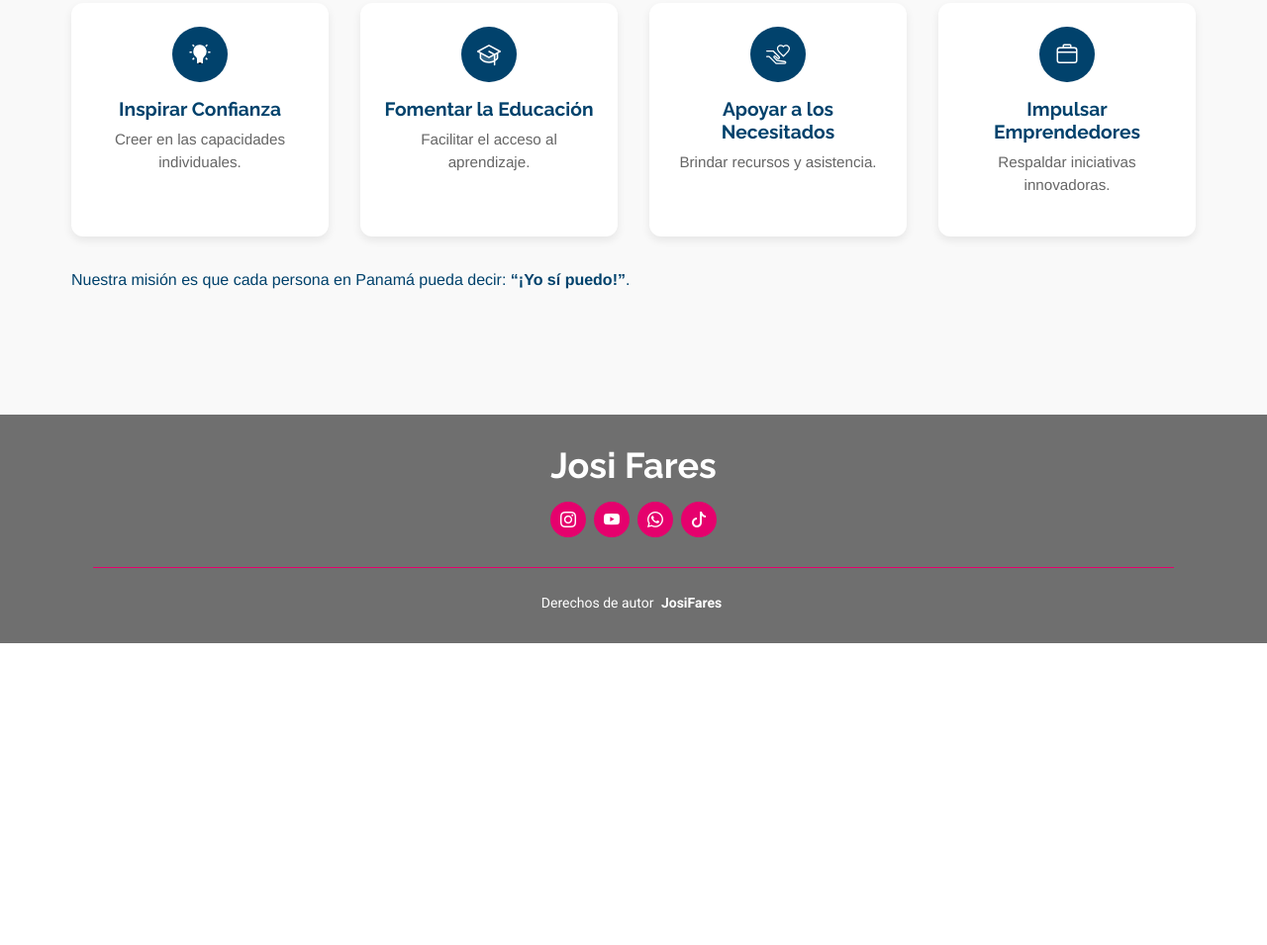
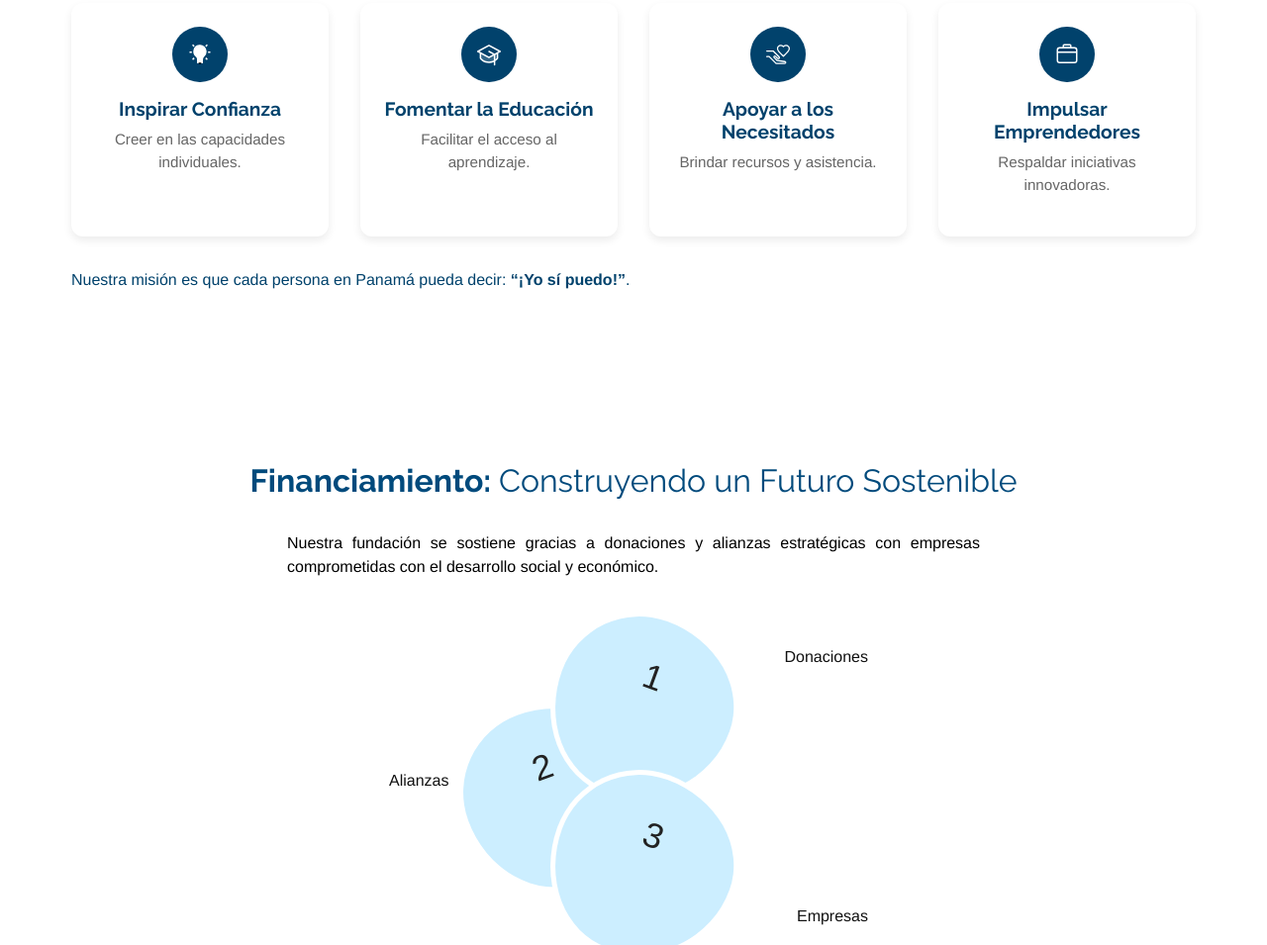
Before and after one commit to sergiopiedra/josi.github.io, a plain HTML site: page index.html in a window 1280 px wide. Shown: the part 1845-2800 px from the top of the page at 99% size. Before the commit the page ends 2495 px from the top, so only its background shows below. Drawn offline with Linux system fonts and the light colour scheme.

Commit message:
Add financiamiento section with diagram and description for sustainability initiatives

```diff
--- a/assets/css/main.css
+++ b/assets/css/main.css
@@ -2345,7 +2345,7 @@ section,
 .mision-section {
   font-family: "Helvetica Neue", sans-serif;
   color: #01426c;
-  background: #f9f9f9;
+  background: #ffffff;
 }
 
 .mision-banner img {
@@ -2538,3 +2538,149 @@ section,
     font-size: 0.92rem;
   }
 }
+
+/*--------------------------------------------------------------
+# Financial Section
+--------------------------------------------------------------*/
+
+.financiamiento-section {
+  background-color: #ffffff;
+  padding: 3rem 1rem;
+  text-align: center;
+  font-family: "Helvetica Neue", sans-serif;
+}
+
+.diagram-wrapper {
+  position: relative;
+  width: 320px;
+  height: 320px;
+  margin: 0 auto 2rem;
+}
+.financiamiento-section h2 {
+  font-size: 2rem;
+  font-weight: 700;
+  color: #004a7c;
+  margin-bottom: 2rem;
+}
+
+.financiamiento-section h2 span {
+  font-weight: 400;
+}
+
+.financiamiento-section p {
+  color: #000000;
+  margin-bottom: 50px;
+}
+
+/* PETALOS */
+.petal {
+  position: absolute;
+  width: 180px;
+  height: 180px;
+  background-color: #cceeff;
+  border-radius: 60% 70% 70% 60% / 60% 60% 70% 70%;
+  display: flex;
+  align-items: flex-start; /* Para bajar el número */
+  justify-content: center;
+  box-shadow: 0 0 0 5px #ffffff;
+}
+
+.petal-num {
+  font-weight: normal; /* No bold */
+  font-size: 2.2rem;
+  color: #222;
+  margin-top: 32px; /* Baja el número dentro del pétalo */
+  letter-spacing: 2px; /* Más separación visual */
+}
+
+/* Ajusta las posiciones para que se junten en el centro */
+.petal1 {
+  left: -10px;
+  top: 80px;
+  transform: rotate(-20deg);
+  z-index: 2;
+}
+.petal2 {
+  left: 80px;
+  top: -10px;
+  transform: rotate(20deg);
+  z-index: 2;
+}
+.petal3 {
+  left: 80px;
+  top: 150px;
+  transform: rotate(20deg);
+  z-index: 2;
+}
+
+/* LABELS */
+.label {
+  position: absolute;
+  font-size: 1rem;
+  color: #111;
+  font-weight: 500;
+  padding: 2px 8px;
+  border-radius: 6px;
+  white-space: nowrap;
+  pointer-events: none;
+}
+
+.label1 {
+  left: -95px;
+  top: 140px;
+}
+.label2 {
+  right: -85px;
+  top: 15px;
+}
+.label3 {
+  right: -85px;
+  bottom: 15px;
+}
+.descripcion {
+  max-width: 700px;
+  margin: 0 auto;
+  font-size: 1rem;
+  color: #333;
+}
+
+/* Responsive: diagrama más pequeño y labels mejor ubicados */
+@media (max-width: 500px) {
+  .diagram-wrapper {
+    width: 200px;
+    height: 200px;
+  }
+  .petal {
+    width: 110px;
+    height: 110px;
+  }
+  .petal-num {
+    font-size: 1.2rem;
+    margin-top: 18px;
+  }
+  .petal1 {
+    left: -7px;
+    top: 50px;
+  }
+  .petal2 {
+    left: 50px;
+    top: -7px;
+  }
+  .petal3 {
+    left: 50px;
+    top: 90px;
+  }
+
+  .label1 {
+    left: -65px;
+    top: 90px;
+  }
+  .label2 {
+    right: -60px;
+    top: 5px;
+  }
+  .label3 {
+    right: -60px;
+    bottom: 5px;
+  }
+}
--- a/index.html
+++ b/index.html
@@ -184,6 +184,26 @@
       </div>
     </section>
 
+    <section class="financiamiento-section" id="financiamiento">
+      <div class="container">
+        <h2>Financiamiento: <span>Construyendo un Futuro Sostenible</span></h2>
+        <p class="descripcion">
+          Nuestra fundación se sostiene gracias a donaciones y alianzas estratégicas con empresas comprometidas con el
+          desarrollo social y económico.
+        </p>
+
+        <div class="diagram-wrapper">
+          <div class="petal petal1"><span class="petal-num">2</span></div>
+          <div class="petal petal2"><span class="petal-num">1</span></div>
+          <div class="petal petal3"><span class="petal-num">3</span></div>
+          <div class="label label1">Alianzas</div>
+          <div class="label label2">Donaciones</div>
+          <div class="label label3">Empresas</div>
+        </div>
+      </div>
+    </section>
+
+
   </main>
 
   <footer id="footer" class="footer dark-background">
```
